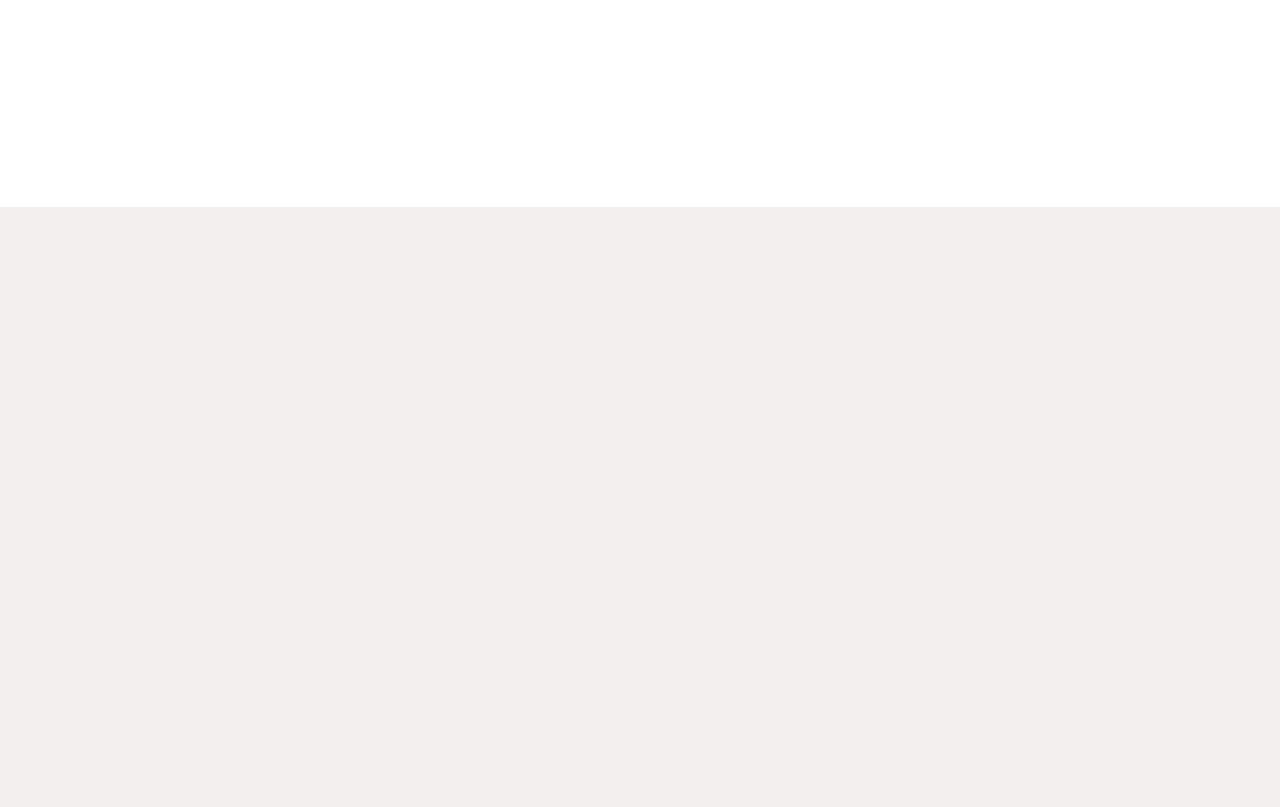
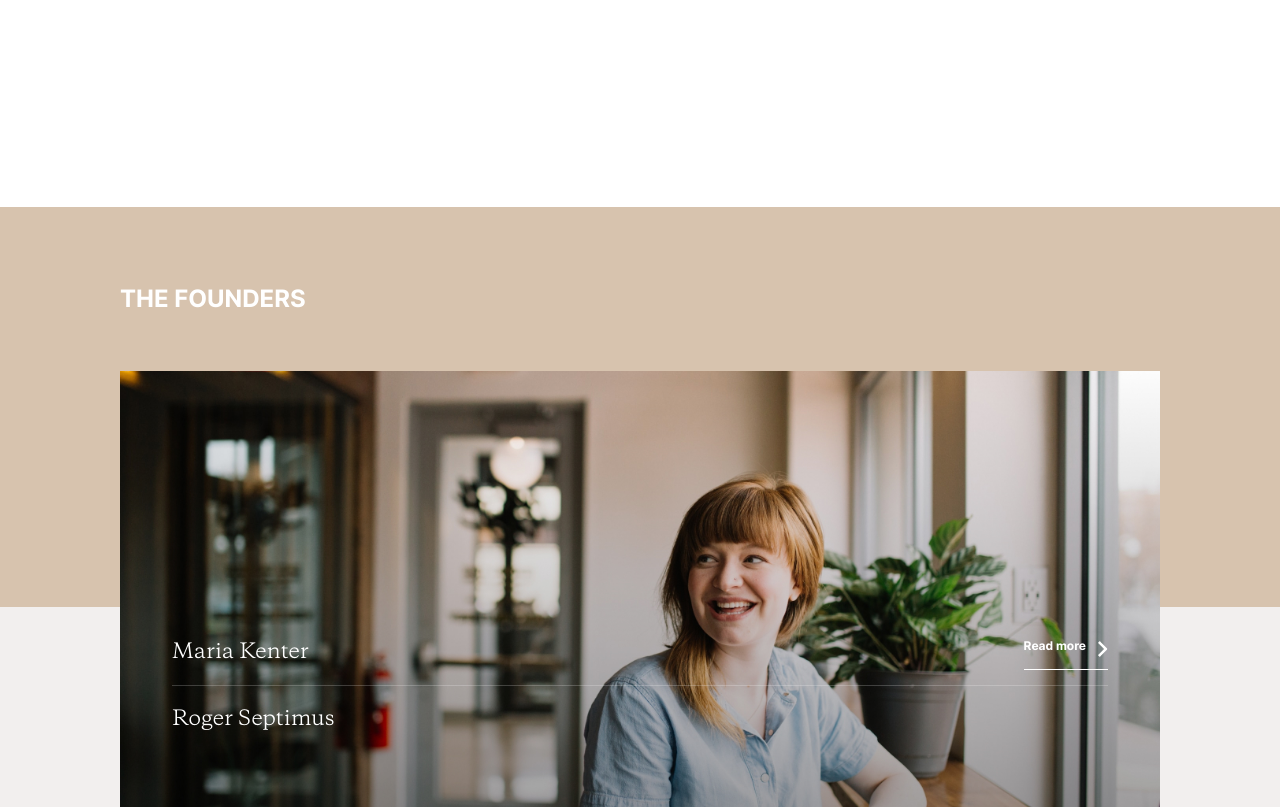
Before and after one commit to KISEE41/Frontend-UI, a plain HTML site: page index.html in a window 1280 px wide. Shown: the part 3629-4436 px from the top of the page. Before the commit the page ends 3836 px from the top, so only its background shows below. Drawn offline with Linux system fonts and the light colour scheme.

Commit message:
add section:founders

```diff
--- /dev/null
+++ b/assets/css/section-founder.css
@@ -0,0 +1,190 @@
+.section__founders {
+    width: 100%;
+    height: 47rem;
+    margin-top: 0;
+    position: relative;
+    color: #FFFFFF;
+    background-color: var(--color-beige);
+}
+
+.section__founders .container {
+    /* position: relative; */
+    height: 100%;
+}
+
+.section__founders h5 {
+    padding-top: 80px;
+}
+
+.section__founders__main {
+    position: absolute;
+    margin-top: 60px;
+    left: 50%;
+    transform: translateX(-50%);
+}
+
+@media screen and (max-width: 89.9375em) {
+    .section__founders {
+        height: 40rem;
+    }
+}
+
+@media screen and (max-width: 62em) {
+    .section__founders {
+        height: 30rem;
+    }
+}
+
+@media screen and (max-width: 36em) {
+    .section__founders {
+        height: 125px;
+    }
+
+    .section__founders h5 {
+        padding-top: 40px;
+    }
+
+    .section__founders__main {
+        margin-top: 20px;
+    }
+}
+
+@media screen and (max-width: 89.9375em) {
+    .section__founders__main {
+        position: relative;
+        left: 0;
+        transform: none;
+        width: 100%;
+    }
+
+    .section__founders__main>img {
+        width: 100%;
+    }
+}
+
+
+
+.divider {
+    position: absolute;
+    width: 1200px;
+    height: 1px;
+    left: 50%;
+    transform: translateX(-50%);
+    top: 414px;
+    background: #FFFFFF;
+    opacity: 0.2;
+    z-index: 100;
+}
+
+.second-founder-image {
+    display: none;
+}
+
+.founder {
+    position: absolute;
+    left: var(--gutter);
+}
+
+.first-founder {
+    top: 341px;
+}
+
+.second-founder {
+    top: 435px;
+}
+
+.founder-btn {
+    position: absolute;
+    right: var(--gutter);
+    top: 357px;
+    height: 3.3rem;
+    border-bottom: 1px solid #FFFFFF;
+}
+
+.founder-btn>a {
+    display: flex;
+
+}
+
+.founder-btn>a>.B1 {
+    margin-right: 12px;
+}
+
+.founder-btn>a>img {
+    height: 16px;
+    transform: translateY(1px);
+}
+
+@media screen and (max-width: 89.9375em) {
+    .section__founders .B1 {
+        font-size: 12px;
+    }
+
+    .section__founders h2 {
+        font-size: 20px;
+    }
+
+    .divider {
+        width: 90%;
+        top: 70%;
+    }
+
+    .founder {
+        left: 5%;
+    }
+
+    .first-founder {
+        top: 60%;
+    }
+
+    .second-founder {
+        top: 75%;
+    }
+
+    .founder-btn {
+        right: 5%;
+        top: 60%;
+        height: 3rem;
+    }
+}
+
+@media screen and (max-width: 49.0625em) {
+    .second-founder-image {
+        display: block;
+        margin-top: 2rem;
+    }
+
+    .divider {
+        display: none;
+    }
+
+    .founder-btn {
+        display: none;
+    }
+
+    .first-founder {
+        top: 33%;
+    }
+
+    .second-founder {
+        top: 91%;
+    }
+}
+
+@media screen and (max-width: 26.5625em) {
+    .section__founders h2 {
+        font-size: 15px;
+    }
+
+    .section__founders__main>img {
+        height: 175px;
+    }
+
+    .first-founder {
+        top: 35%;
+    }
+
+    .second-founder {
+        top: 89%;
+    }
+}
--- a/assets/css/variables.css
+++ b/assets/css/variables.css
@@ -21,6 +21,8 @@
     --color-date: #74788A;
     /* blood red color */
     --color-blood-red: #8C2531;
+    /* Beige color */
+    --color-beige: #D7C3AE;
 }
 
 /* For XL */
--- a/index.html
+++ b/index.html
@@ -18,6 +18,7 @@
     <link rel="stylesheet" href="./assets/css/news-section.css">
     <link rel="stylesheet" href="./assets/css/mission-section.css">
     <link rel="stylesheet" href="./assets/css/beneficiaries-section.css">
+    <link rel="stylesheet" href="./assets/css/section-founder.css">
 
     <title>Frontend UI</title>
 </head>
@@ -162,7 +163,7 @@
             </div>
         </section>
 
-        <div class="section__beneficiaries">
+        <section class="section__beneficiaries">
             <div class="container">
                 <h5>BENEFICIARIES</h5>
                 <div class="section__beneficiaries__card">
@@ -210,7 +211,29 @@
                     </ul>
                 </div>
             </div>
-        </div>
+        </section>
+
+        <section class="section__founders">
+            <div class="container">
+                <h5>THE FOUNDERS</h5>
+                <div class="section__founders__main">
+                    <img class="first-founder-image" src="./assets/images/founder1.jpg" alt="Photo of first founder">
+                    <img class="second-founder-image" src="./assets/images/founder2.jpg" alt="Photo of second founder">
+                    <div class="section__founders__name">
+                        <h2 class="founder first-founder">Maria Kenter</h2>
+                        <div class="divider"></div>
+                        <h2 class="founder second-founder">Roger Septimus</h2>
+                    </div>
+                    <div class="founder-btn">
+                        <a href="#">
+                            <div class="B1">Read more</div>
+                            <img src="./assets/images/Right-small.png" alt="small right arrow">
+                        </a>
+                    </div>
+                </div>
+
+            </div>
+        </section>
     </main>
 
     <footer>
```
Also changed, not shown: assets/images/Right-small.png (added), assets/images/founder1.jpg (added), assets/images/founder2.jpg (added).
